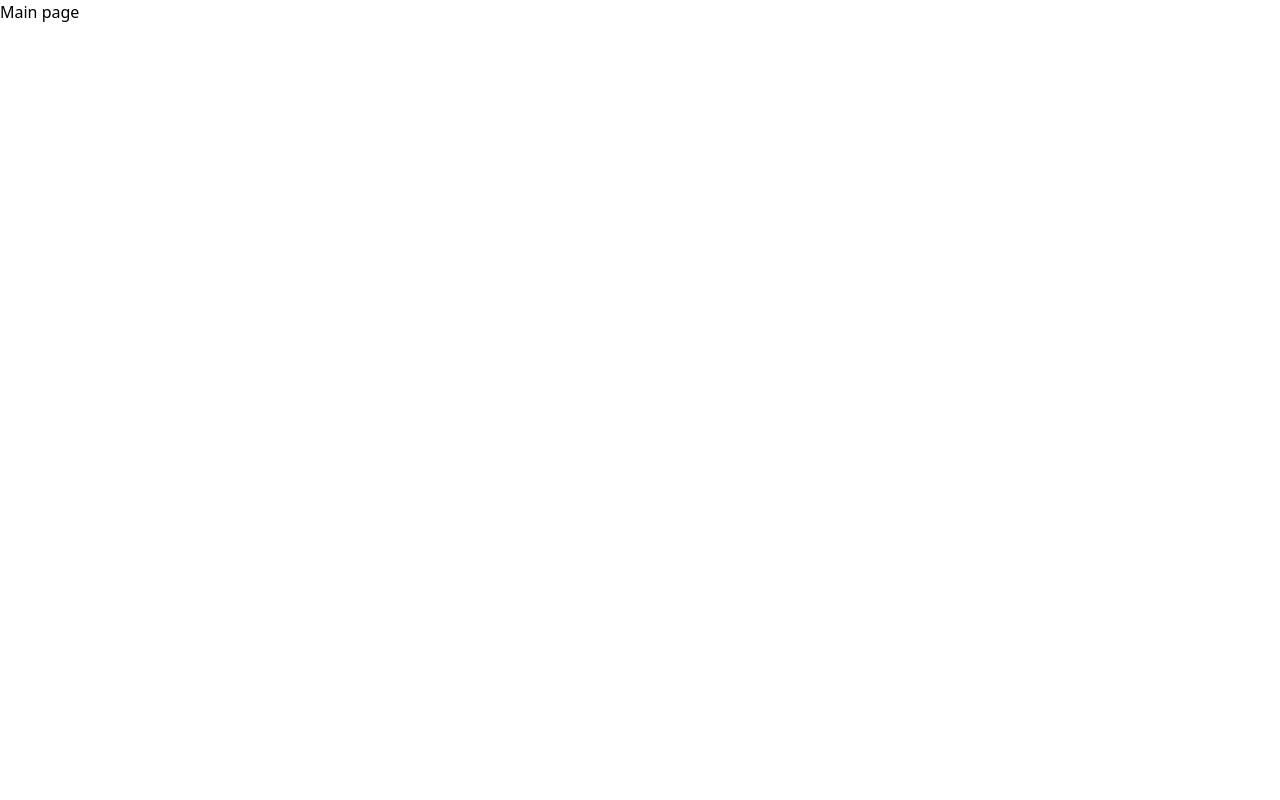
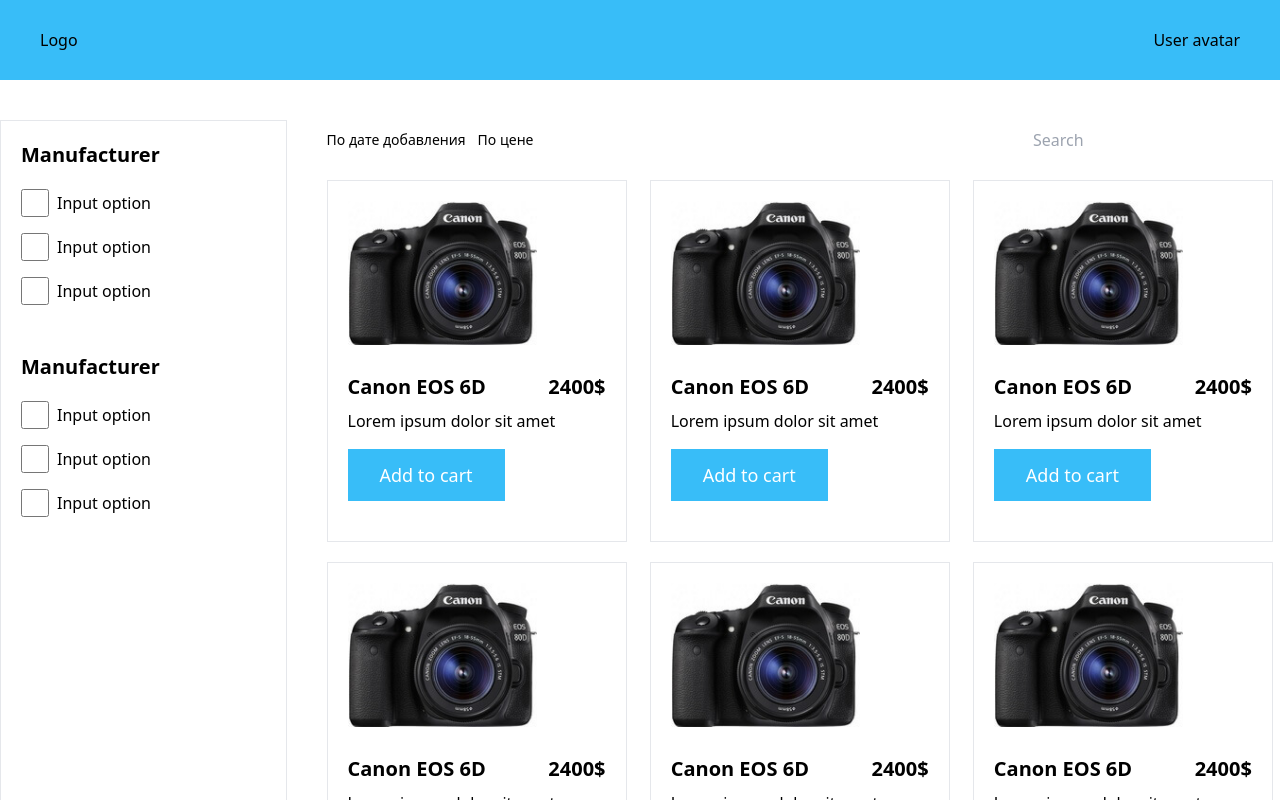
Before and after one commit to AleksandrKalinin/nuxt-commerce, a Nuxt app: page / in a window 1280 px wide. Shown: the top 800 px of the page. Built offline with nearby package versions, Linux system fonts and the light colour scheme.

Commit message:
feat: Created basic structure for main catalog page

```diff
--- /dev/null
+++ b/components/CatalogContainer.vue
@@ -0,0 +1,23 @@
+<template>
+  <section class="w-full lg:ml-10 ml-5">
+    <CatalogPanel />
+    <div class="2xl:columns-4 xl:columns-3 md:columns-2 sm:columns-1">
+      <CatalogItem />
+      <CatalogItem />
+      <CatalogItem />
+      <CatalogItem />
+      <CatalogItem />
+      <CatalogItem />
+      <CatalogItem />
+      <CatalogItem />
+      <CatalogItem />
+      <CatalogItem />
+      <CatalogItem />
+      <CatalogItem />
+    </div>
+  </section>
+</template>
+
+<script setup lang="ts"></script>
+
+<style scoped></style>
--- /dev/null
+++ b/components/CatalogItem.vue
@@ -0,0 +1,22 @@
+<template>
+  <div class="p-5 border sky-blue-400 mb-5 max-w-[300px]">
+    <div class="flew lg:w-60 lg:h-36 w-40 h-24">
+      <img class="w-fit h-full object-cover" src="/images/1.jpg" />
+    </div>
+    <div class="py-5">
+      <h2 class="text-xl flex justify-between items-center font-semibold py-2">
+        Canon EOS 6D <span class="">2400$</span>
+      </h2>
+      <p class="text-base mb-4">Lorem ipsum dolor sit amet</p>
+      <button
+        class="text-lg px-8 mx-auto py-3 bg-sky-400 text-white rounded-none"
+      >
+        Add to cart
+      </button>
+    </div>
+  </div>
+</template>
+
+<script setup lang="ts"></script>
+
+<style scoped></style>
--- /dev/null
+++ b/components/CatalogPanel.vue
@@ -0,0 +1,15 @@
+<template>
+  <div class="navigation w-100 flex justify-between items-center pb-5">
+    <div class="navigation__sorting flex justify-between">
+      <div class="sorting-option mr-3 text-sm">По дате добавления</div>
+      <div class="sorting-option mr-3 text-sm">По цене</div>
+    </div>
+    <div class="navigation__search">
+      <input type="text" placeholder="Search" class="py-2 px-4" />
+    </div>
+  </div>
+</template>
+
+<script setup lang="ts"></script>
+
+<style scoped></style>
--- a/components/Header.vue
+++ b/components/Header.vue
@@ -1,5 +1,8 @@
 <template>
-  <header>Header</header>
+  <header class="h-20 bg-sky-400 px-10 flex items-center justify-between">
+    <span>Logo</span>
+    <div>User avatar</div>
+  </header>
 </template>
 
 <script setup lang="ts"></script>
--- /dev/null
+++ b/components/Sidebar.vue
@@ -0,0 +1,44 @@
+<template>
+  <aside class="w-96 border sky-blue-400">
+    <div class="filter-section border-b-1 sky-blue-400 p-5">
+      <h3 class="filter-section__title text-xl font-semibold mb-3">
+        Manufacturer
+      </h3>
+      <div class="filter-section__list filter-list">
+        <div class="filter-list__option flex flex-col">
+          <label class="flex items-center py-2"
+            ><input type="checkbox" class="mr-2 w-7 h-7" />Input option</label
+          >
+          <label class="flex items-center py-2"
+            ><input type="checkbox" class="mr-2 w-7 h-7" />Input option</label
+          >
+          <label class="flex items-center py-2"
+            ><input type="checkbox" class="mr-2 w-7 h-7" />Input option</label
+          >
+        </div>
+      </div>
+    </div>
+    <div class="filter-section border-b-1 sky-blue-400 p-5">
+      <h3 class="filter-section__title text-xl font-semibold mb-3">
+        Manufacturer
+      </h3>
+      <div class="filter-section__list filter-list">
+        <div class="filter-list__option flex flex-col">
+          <label class="flex items-center py-2"
+            ><input type="checkbox" class="mr-2 w-7 h-7" />Input option</label
+          >
+          <label class="flex items-center py-2"
+            ><input type="checkbox" class="mr-2 w-7 h-7" />Input option</label
+          >
+          <label class="flex items-center py-2"
+            ><input type="checkbox" class="mr-2 w-7 h-7" />Input option</label
+          >
+        </div>
+      </div>
+    </div>
+  </aside>
+</template>
+
+<script setup lang="ts"></script>
+
+<style scoped></style>
--- /dev/null
+++ b/layouts/default.vue
@@ -0,0 +1,6 @@
+<template>
+  <div>
+    <Header />
+    <slot />
+  </div>
+</template>
--- a/pages/index.vue
+++ b/pages/index.vue
@@ -1,5 +1,8 @@
 <template>
-  <div>Main page</div>
+  <div class="container mx-auto py-10 flex">
+    <Sidebar />
+    <CatalogContainer />
+  </div>
 </template>
 
 <script setup lang="ts"></script>
```
Also changed, not shown: assets/1.jpg (added), public/images/1.jpg (added).
